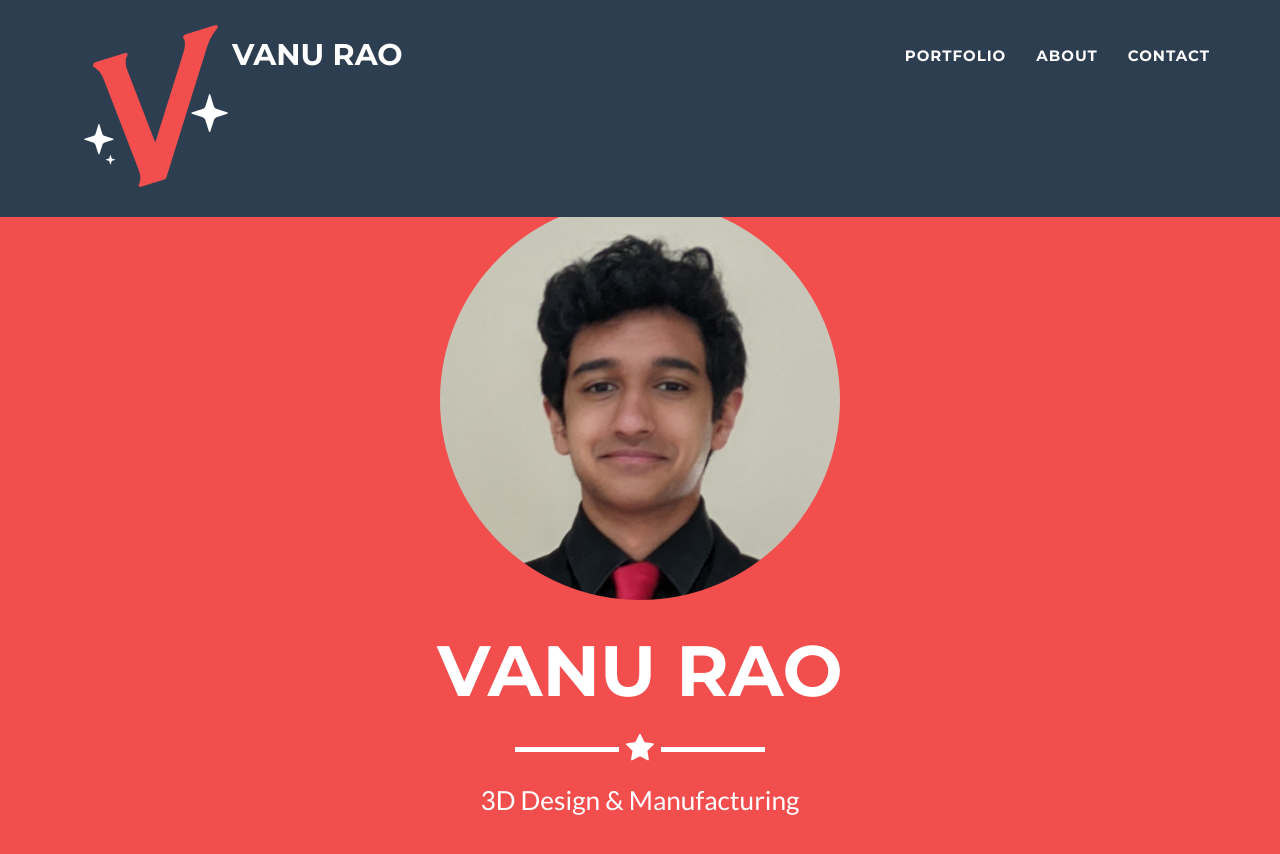
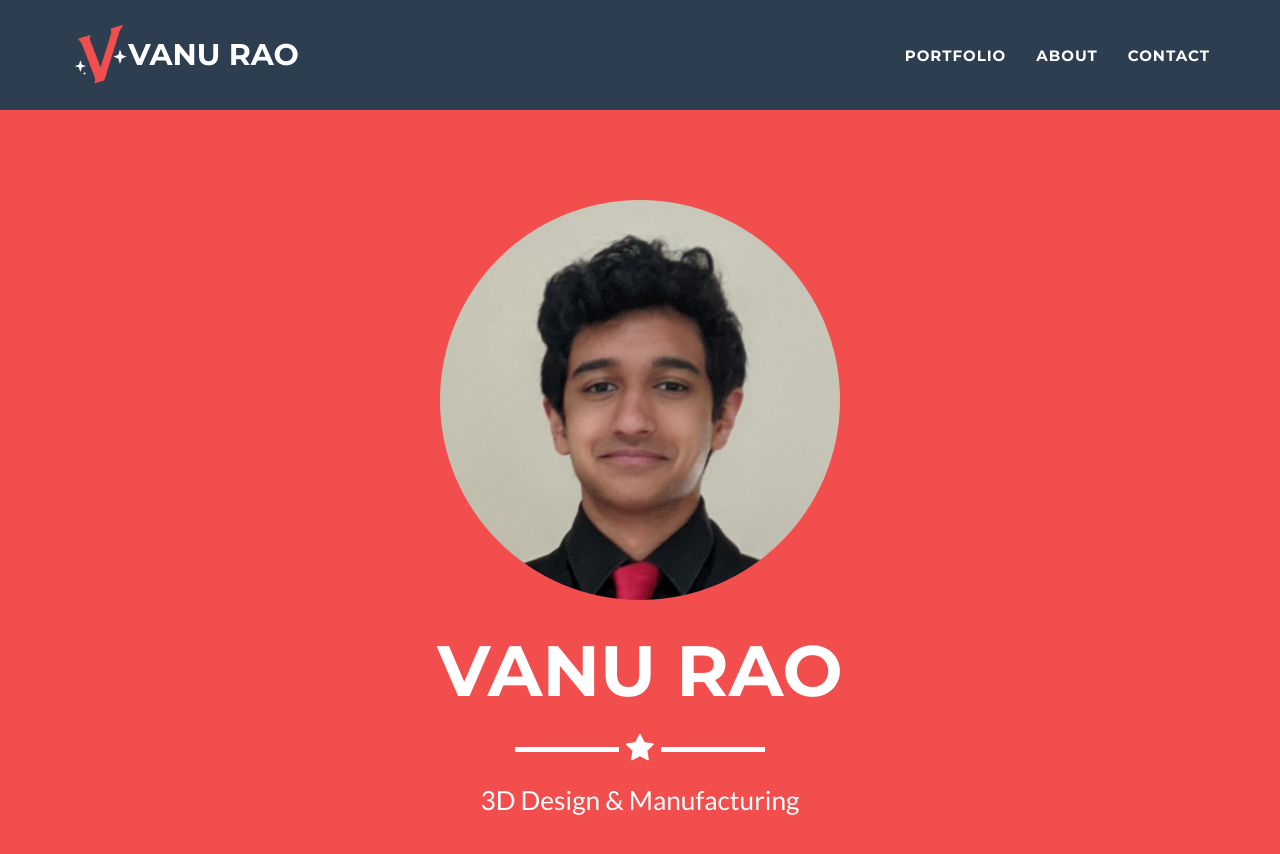
Before and after one commit to raovanu/surohv.github.io, a Jekyll site: the page built from _posts/2014-7-18-project-8.markdown, in a window 1280 px wide and 900 px high. Shown: the top 854 px of the window. Built offline with Jekyll 4.4.1, drawn with Linux system fonts in a browser that asks for light colours.

Commit message:
Update nav.html

```diff
--- a/_includes/nav.html
+++ b/_includes/nav.html
@@ -9,7 +9,7 @@
                     <span class="icon-bar"></span>
                     <span class="icon-bar"></span>
                 </button>
-                <img class="img-responsive" src="img/favicon.png" style="float: left;" />
+                <img class="img-responsive" src="img/favicon.png" style="float: left; height: 60px;" />
                 <a class="navbar-brand" href="#page-top">{{ site.title }}</a>
             </div>
 
```
